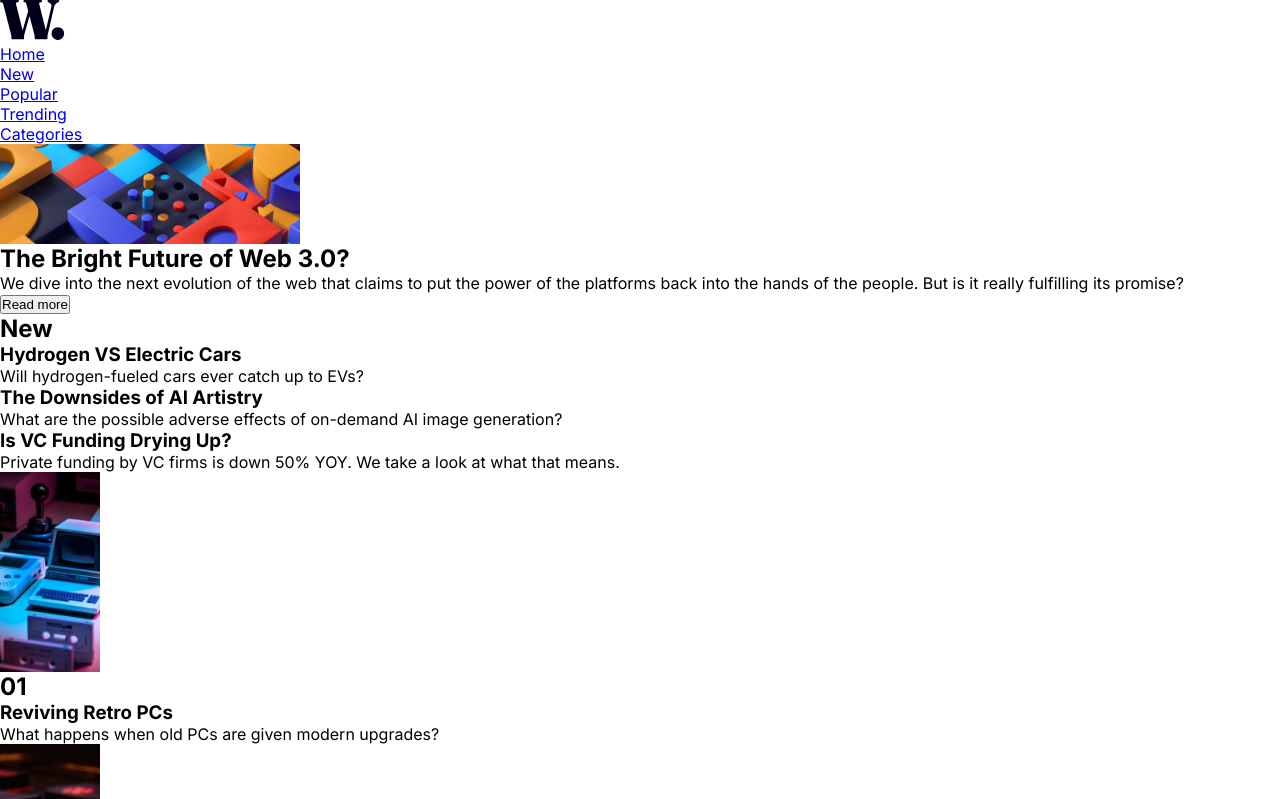
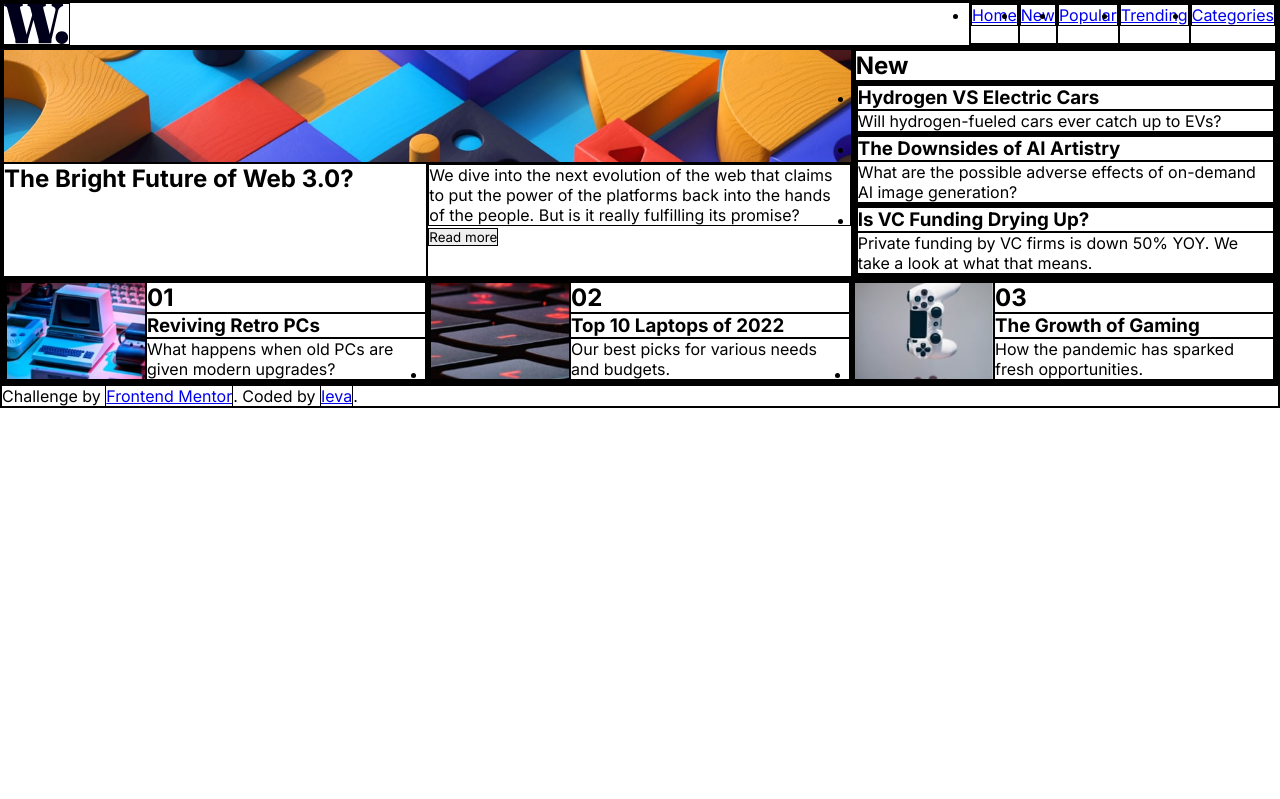
Before and after one commit to IevaSta/news-homepage-main, a plain HTML site: page index.html in a window 1280 px wide. Shown: the top 799 px of the page. Drawn offline with Linux system fonts and the light colour scheme.

Commit message:
Some progress

```diff
--- a/index.html
+++ b/index.html
@@ -40,7 +40,7 @@ block name-name2
     </nav>
   </header>
 
-  <main>
+  <main class="main-content">
     <section class="main-article">
       <div class="main-article__img"></div>
       <h1 class="main-article__title">The Bright Future of Web 3.0?</h1>
@@ -52,7 +52,9 @@ block name-name2
     </section>
 
     <section class="side-section">
-      <h2 class="list__title"> New</h2>
+      <header>
+        <h2 class="list__title"> New</h2>
+      </header>
       <ul class="list">
         <li class="list__item">
           <article class="article">
@@ -75,30 +77,30 @@ block name-name2
       </ul>
     </section>
 
-    <footer>
-      <ul class="list">
+    <footer class="footer-list">
+      <ul class="list list--horizontal">
         <li class="list__item">
-          <article class="article">
-            <div class="article-img1"></div>
-            <h2 class="list__title">01</h2>
-            <h3 class="article__title">Reviving Retro PCs</h3>
-            <p class="article__intro">What happens when old PCs are given modern upgrades?</p>
+          <article class="footer-article">
+            <div class="footer-article__img" id="first-article-image"></div>
+            <h2 class="footer-article__number">01</h2>
+            <h3 class="footer-article__title">Reviving Retro PCs</h3>
+            <p class="footer-article__intro">What happens when old PCs are given modern upgrades?</p>
           </article>
         </li>
         <li>
-          <article class="article">
-            <div class="article-img2"></div>
-            <h2 class="list__title">02</h2>
-            <h3 class="article__title">Top 10 Laptops of 2022</h3>
-            <p class="article__intro">Our best picks for various needs and budgets.</p>
+          <article class="footer-article">
+            <div class="footer-article__img" id="second-article-image"></div>
+            <h2 class="footer-article__number">02</h2>
+            <h3 class="footer-article__title">Top 10 Laptops of 2022</h3>
+            <p class="footer-article__intro">Our best picks for various needs and budgets.</p>
           </article>
         </li>
         <li>
-          <article class="article">
-            <div class="article-img3"></div>
-            <h2 class="list__title">03</h2>
-            <h3 class="article__title">The Growth of Gaming</h3>
-            <p class="article__intro">How the pandemic has sparked fresh opportunities.</p>
+          <article class="footer-article">
+            <div class="footer-article__img" id="third-article-image"></div>
+            <h2 class="footer-article__number">03</h2>
+            <h3 class="footer-article__title">The Growth of Gaming</h3>
+            <p class="footer-article__intro">How the pandemic has sparked fresh opportunities.</p>
           </article>
         </li>
       </ul>
--- a/main.css
+++ b/main.css
@@ -3,57 +3,72 @@ body * {
     box-sizing: border-box;
     margin: 0;
     padding: 0;
+    font-family: 'Inter', sans-serif;
+
+    /* params for grid layout */
+    border: 1px solid black;
 }
 
-body {
-    font-family: 'Inter', sans-serif;
+.nav {
+    display: grid;
+    grid-template-columns: auto max-content;
+}
+
+.nav__list {
+    display: grid;
+    grid-template-columns: repeat(5, max-content);
+}
+
+.main-content {
+    display: grid;
+    grid-template-columns: 2fr 1fr;
+}
+
+.main-article {
+    display: grid;
+    grid-template-columns: repeat(2, 1fr);
+    grid-template-rows: 1fr 1fr;
+}
+
+.footer-list {
+    grid-column: span 2;
+}
+
+.list--horizontal {
+    display: grid;
+    grid-auto-columns: 1fr;
+    grid-auto-flow: column;
+}
+
+.footer-article {
+    display: grid;
+    grid-template-columns: 1fr 2fr;
 }
 
 /* images */
 .main-article__img {
     background-image: url(./assets/images/image-web-3-desktop.jpg);
     background-repeat: no-repeat;
-    /* width: 100%;
-    height: 100%; */
-
-    /* params for grid layout */
-    width: 300px;
-    height: 100px;
     background-size: cover;
+    grid-column: span 2;
 }
 
-.article-img1 {
-    background-image: url(./assets/images/image-retro-pcs.jpg);
+.footer-article__img {
     background-repeat: no-repeat;
-    /* width: 100%;
-    height: 100%; */
-
-    /* params for grid layout */
-    width: 100px;
-    height: 200px;
+    width: 100%;
+    background-position: center;
     background-size: cover;
+    grid-row: span 3;
 }
 
-.article-img2 {
-    background-image: url(./assets/images/image-top-laptops.jpg);
-    background-repeat: no-repeat;
-    /* width: 100%;
-    height: 100%; */
-
-    /* params for grid layout */
-    width: 100px;
-    height: 200px;
-    background-size: cover;
+#first-article-image {
+    background-image: url(./assets/images/image-retro-pcs.jpg);
 }
 
-.article-img3 {
+#second-article-image {
+    background-image: url(./assets/images/image-top-laptops.jpg);
+}
+
+#third-article-image {
     background-image: url(./assets/images/image-gaming-growth.jpg);
-    background-repeat: no-repeat;
-    /* width: 100%;
-    height: 100%; */
-
-    /* params for grid layout */
-    width: 100px;
-    height: 200px;
-    background-size: cover;
 }
```
